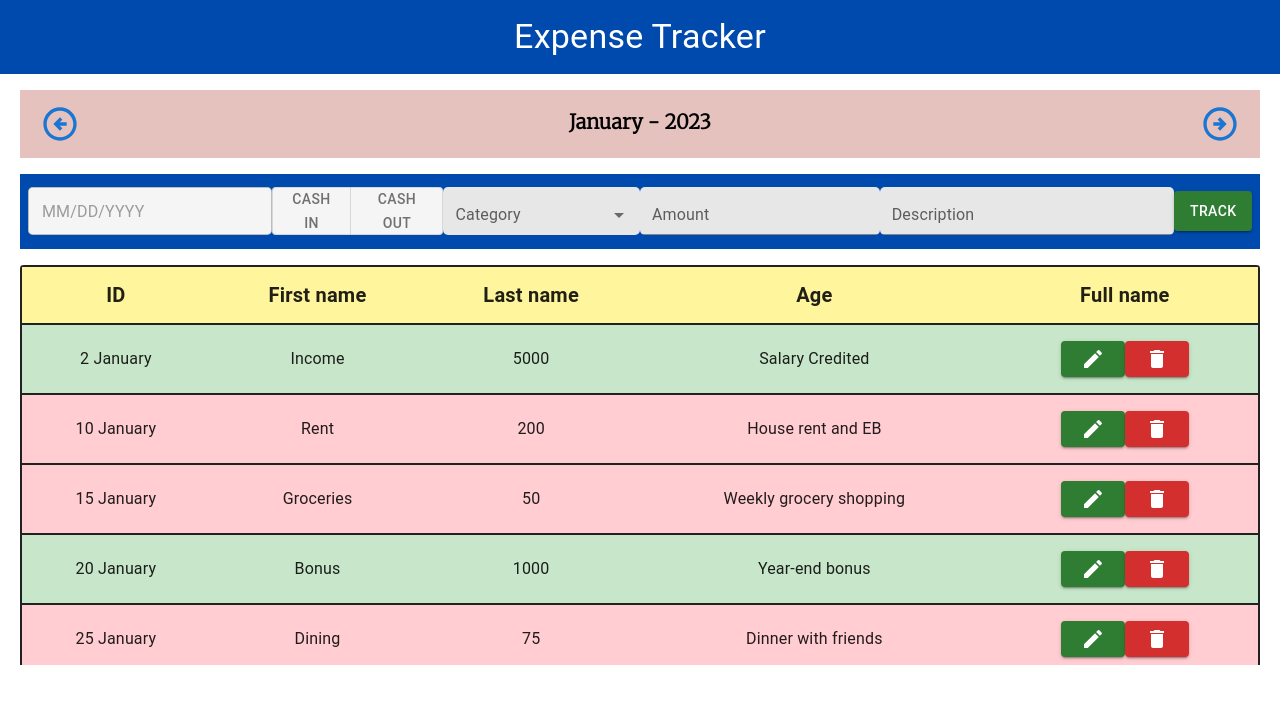
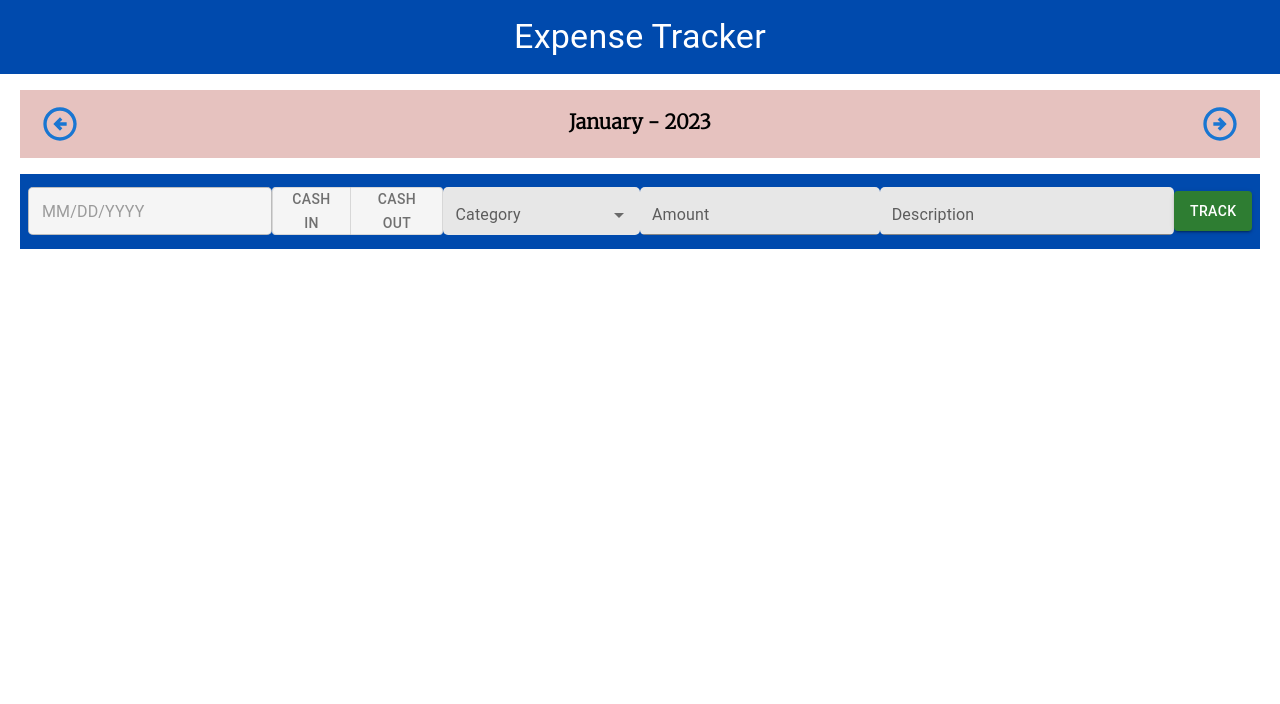
Before and after one commit to agneslily4709/expense-tracker, a React (Create React App) app: page / in a window 1280 px wide. Shown: the top 704 px of the page. Built offline with nearby package versions, Linux system fonts and the light colour scheme.

Commit message:
Revert "Add ExpenseTable Component"

```diff
--- a/src/App.js
+++ b/src/App.js
@@ -3,7 +3,6 @@ import Input from './components/Input';
 import MonthSlider from './components/MonthSlider';
 import NavBar from './components/NavBar';
 import BudgetContext from './context/budgetContext';
-import ExpenseTable from './pages/ExpenseTable'
 
 function App() {
   return (
@@ -13,7 +12,6 @@ function App() {
         <div className='home'>
                 <MonthSlider/>
                 <Input/>
-                <ExpenseTable/>
         </div>
         </BudgetContext>
     </div>
--- a/src/CustomStyles.js
+++ /dev/null
@@ -1,13 +0,0 @@
-import { grey, yellow } from '@mui/material/colors';
-import { styled } from '@mui/material/styles';
-import TableCell, { tableCellClasses } from '@mui/material/TableCell';
-
-export const StyledTableCell = styled(TableCell)(({ theme }) => ({
-        [`&.${tableCellClasses.head}`]: {
-          backgroundColor: yellow[200],
-          color:grey,
-        },
-        [`&.${tableCellClasses.body}`]: {
-          fontSize: 16,
-        },
-      }));
--- a/src/pages/ExpenseTable.jsx
+++ /dev/null
@@ -1,50 +0,0 @@
-import React, { useContext } from 'react'
-import { BudgetDataContext } from '../context/budgetContext.js'
-import Table from '@mui/material/Table';
-import TableBody from '@mui/material/TableBody';
-import TableRow from '@mui/material/TableRow';
-import TableContainer from '@mui/material/TableContainer';
-import TableHead from '@mui/material/TableHead';
-import Paper from '@mui/material/Paper';
-import DeleteIcon from '@mui/icons-material/Delete';
-import EditIcon from '@mui/icons-material/Edit';
-import { Button } from '@mui/material';
-import { green,grey,red } from '@mui/material/colors';
-
-import {StyledTableCell} from "../CustomStyles.js"
-const ExpenseTable = () => {
-        const {rows,cols} = useContext(BudgetDataContext)
-
-  return (
-        <>
-         <div style={{ height: 400, width: '100%' }}>
-         <TableContainer component={Paper}>
-                <Table sx={{ minWidth: 700 }} aria-label="customized table">
-                        <TableHead>
-                                <TableRow sx={{border:`2px solid ${grey[900]}`}}>
-                                {cols.map((col) => (<StyledTableCell  key={col.field} align='center'  sx={{ fontWeight: "bold",fontSize:20}}> {col.headerName} </StyledTableCell>))}
-                                </TableRow>
-                        </TableHead>
-                        <TableBody>
-                        {rows.map((row) => (
-                        <TableRow sx={{backgroundColor:`${(row.type === "in" ? green[100] : red[100])}`, border:`2px solid ${grey[900]}`}} key={row.id} >
-                        <StyledTableCell align='center'> {row.date} </StyledTableCell>
-                        <StyledTableCell  align="center">{row.category}</StyledTableCell>
-                        <StyledTableCell align="center">{row.amount}</StyledTableCell>
-                        <StyledTableCell align="center">{row.description}</StyledTableCell>
-                        <StyledTableCell align="center">
-                                <Button variant='contained' color='success'><EditIcon/></Button>
-                                <Button variant='contained' color='error'> <DeleteIcon/></Button>
-                        </StyledTableCell>
-                        </TableRow>
-                        ))}
-                        </TableBody>
-                </Table>
-    </TableContainer>
-    </div>
-        </>
-
-  )
-}
-
-export default ExpenseTable
```
